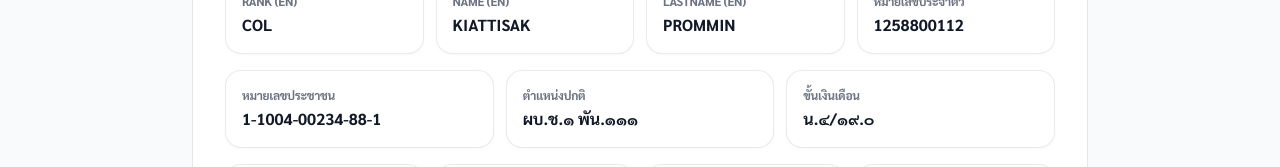
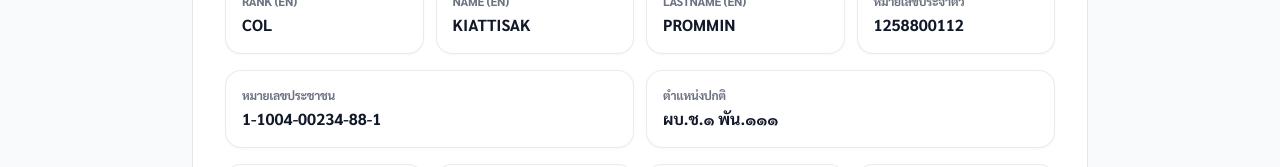
Before and after one commit to personnelstaff52011/personnel-app, a Next.js app: page /personnel/p-001 in a window 1280 px wide. Shown: the part 633-800 px from the top of the page. Built offline with nearby package versions, Linux system fonts and the light colour scheme; no server answers; the database is empty.

Commit message:
Remove salary_step card from personnel profile detail

```diff
--- a/app/personnel/[id]/page.tsx
+++ b/app/personnel/[id]/page.tsx
@@ -261,11 +261,10 @@ export default function PersonnelDetailPage() {
             {isFieldVisible('military_id') && <GridItem label="หมายเลขประจำตัว" value={personnel.military_id} />}
           </div>
 
-          {/* แถวที่ 2: หมายเลขประชาชน, ตำแหน่งปกติ, ขั้นเงินเดือน */}
-          <div className="grid grid-cols-2 lg:grid-cols-3 gap-2.5 sm:gap-3">
+          {/* แถวที่ 2: หมายเลขประชาชน, ตำแหน่งปกติ */}
+          <div className="grid grid-cols-1 sm:grid-cols-2 gap-2.5 sm:gap-3">
             {isFieldVisible('citizen_id') && <GridItem label="หมายเลขประชาชน" value={personnel.citizen_id} />}
             {isFieldVisible('regular_position') && <GridItem label="ตำแหน่งปกติ" value={personnel.regular_position} />}
-            {isFieldVisible('salary_step') && <GridItem label="ขั้นเงินเดือน" value={personnel.salary_step} />}
           </div>
 
           {/* แถวที่ 3: กลุ่มเลือด, เบอร์ติดต่อ, ส่วนงาน, ศาสนา */}
--- a/lib/personnelService.ts
+++ b/lib/personnelService.ts
@@ -29,7 +29,7 @@ export const DEFAULT_DISPLAY_FIELDS: DisplayFieldSetting[] = [
   // 2. ข้อมูลสังกัดและตำแหน่ง
   { key: 'citizen_id', label: 'หมายเลขประชาชน', category: 'ข้อมูลสังกัดและตำแหน่ง', visible: true, description: 'เลขประจำตัวประชาชน 13 หลัก' },
   { key: 'regular_position', label: 'ตำแหน่งปกติ', category: 'ข้อมูลสังกัดและตำแหน่ง', visible: true, description: 'ตำแหน่งตามโครงสร้างอัตราปกติ' },
-  { key: 'salary_step', label: 'ขั้นเงินเดือน', category: 'ข้อมูลสังกัดและตำแหน่ง', visible: true, description: 'ขั้นเงินเดือน เช่น น.๓/๑๘.๕' },
+  { key: 'salary_step', label: 'ขั้นเงินเดือน', category: 'ข้อมูลสังกัดและตำแหน่ง', visible: false, description: 'ขั้นเงินเดือน เช่น น.๓/๑๘.๕' },
 
   // 3. ข้อมูลส่วนตัวและการแพทย์
   { key: 'blood_group', label: 'กลุ่มเลือด', category: 'ข้อมูลส่วนตัวและการแพทย์', visible: true, description: 'หมู่เลือด A, B, O, AB สำหรับการแพทย์' },
```
